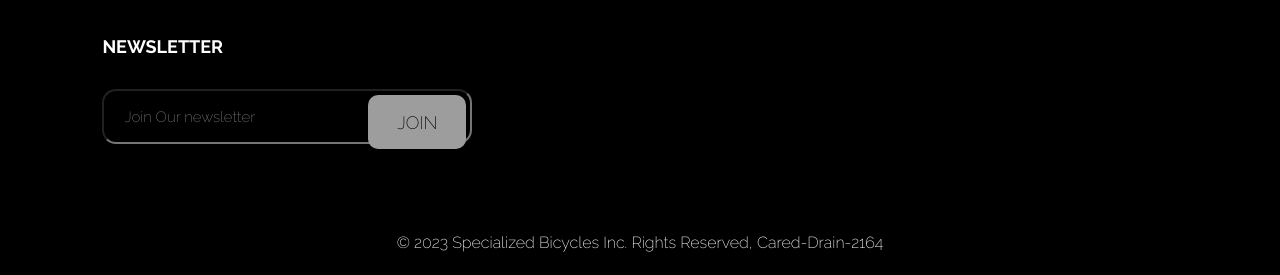
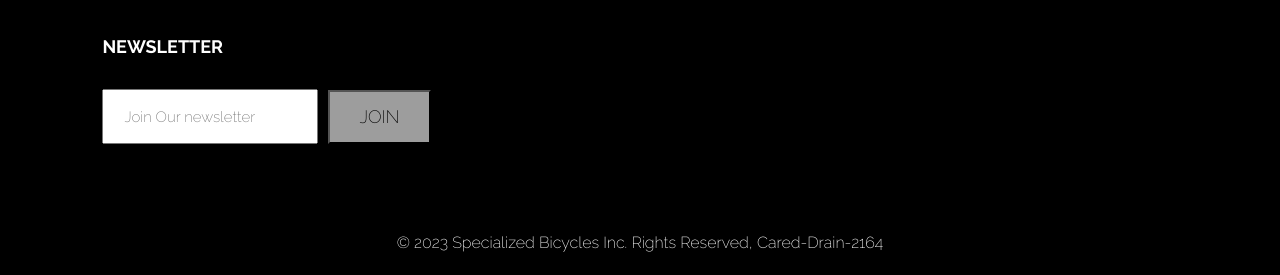
Before and after one commit to AkshaykumarLilani/OnlineBicycleShop, a website: page index.html in a window 1280 px wide. Shown: the part 4601-4876 px from the top of the page. Drawn offline with nearby package versions, Linux system fonts and the light colour scheme.

Commit message:
changes in footer corrected newsLetter

```diff
--- a/styles/footer.css
+++ b/styles/footer.css
@@ -45,47 +45,82 @@ footer {
   }
 }
 
-.newsletter1 {
-  position: relative;
-  input {
-    font-size: 16px;
-    font-weight: 400;
-    height: 53px;
-    padding: 6px 6px 6px 16px;
-    background: transparent;
-    border: 1px solid white-and-gray-light-gray;
-    color: white-and-gray-light-gray;
-    outline: none;
-    border-radius: 14px;
-    font-size: 16px;
-    width: 370px;
+/* Styles for larger screens */
+.h5 {
+  font-size: 24px;
 }
 
-  button {
-    position: absolute;
+
+
+.about1 {
+  display: flex;
+  flex-direction: column;
+  align-items: center;
+  text-align: center;
+}
+
+.newsletter1 {
+  display: flex;
+  align-items: center;
+}
+
+.newsletter1 input {
+  font-size: 16px;
+  padding: 10px;
+  width: 100%;
+  max-width: 400px;
+}
+
+.newsletter1 button {
+  padding: 10px 20px;
+  font-size: 16px;
+  margin-left: 10px;
+}
+
+@media screen and (max-width: 600px) {
+  .h5 {
+    font-size: 20px;
+  }
+
+  .newsletter1 {
+    flex-direction: column;
+    align-items: stretch;
+  }
+
+  .newsletter1 input {
+    margin: 0;
+    margin-bottom: 10px;
+  }
+
+  .newsletter1 button {
+    width: 80%;
+    margin-left: 0;
+  }
+}
+
+.button {
   padding: 16px 40px;
   height: 53px;
   border-radius: 10px;
   border: none;
   background-color: color-yellow;
   font-size: 16px;
-    font-weight: 500;
+  font-weight: 300;
   color: color-purple;
-    right: 6px;
-    top: 6px;
+  margin-top: 10px;
   transition: all 0.5s;
+}
 
-    &:hover {
+.button:hover {
   cursor: pointer;
   border-radius: 70px 10px 70px 10px;
   box-shadow: -10px 0px white-and-gray-light-gray;
 }
-  }
-}
+
 
 .newsletter1 {
-  display: flex; /* Use flex display */
-  align-items: center; /* Vertically align content */
+  display: flex;
+  align-items: center;
 }
 
 .newsletter1 input {
@@ -93,16 +128,14 @@ footer {
   font-size: 15px;
   height: 55px;
   padding: 19px 20px;
-  /* border-radius:30px 0px 0px 30px; */
-  /* width: 300px; */
+
 }
 
 .newsletter1 button {
   padding: 6px 29px;
   height: 54px;
   font-size: 18px;
-  margin-left: -12px;
-  /* border-radius: 0px 30px 30px 0px; */
+  margin-left: 10px;
   background-color: #9d9d9d;
 }
 
```
Also changed, not shown: footer.html (+1 -1 lines), navbar.html (+6 -22 lines). Lines whose indentation alone changed are shown as unchanged.
